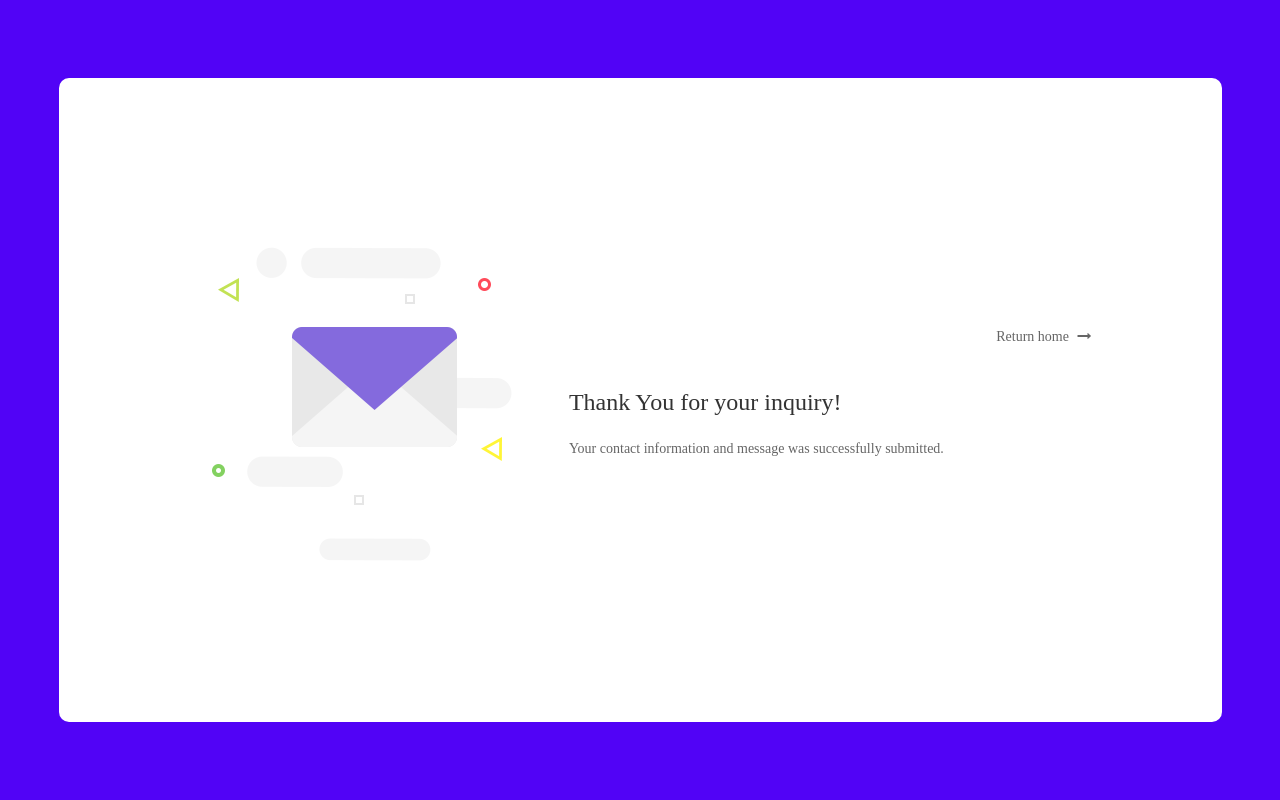
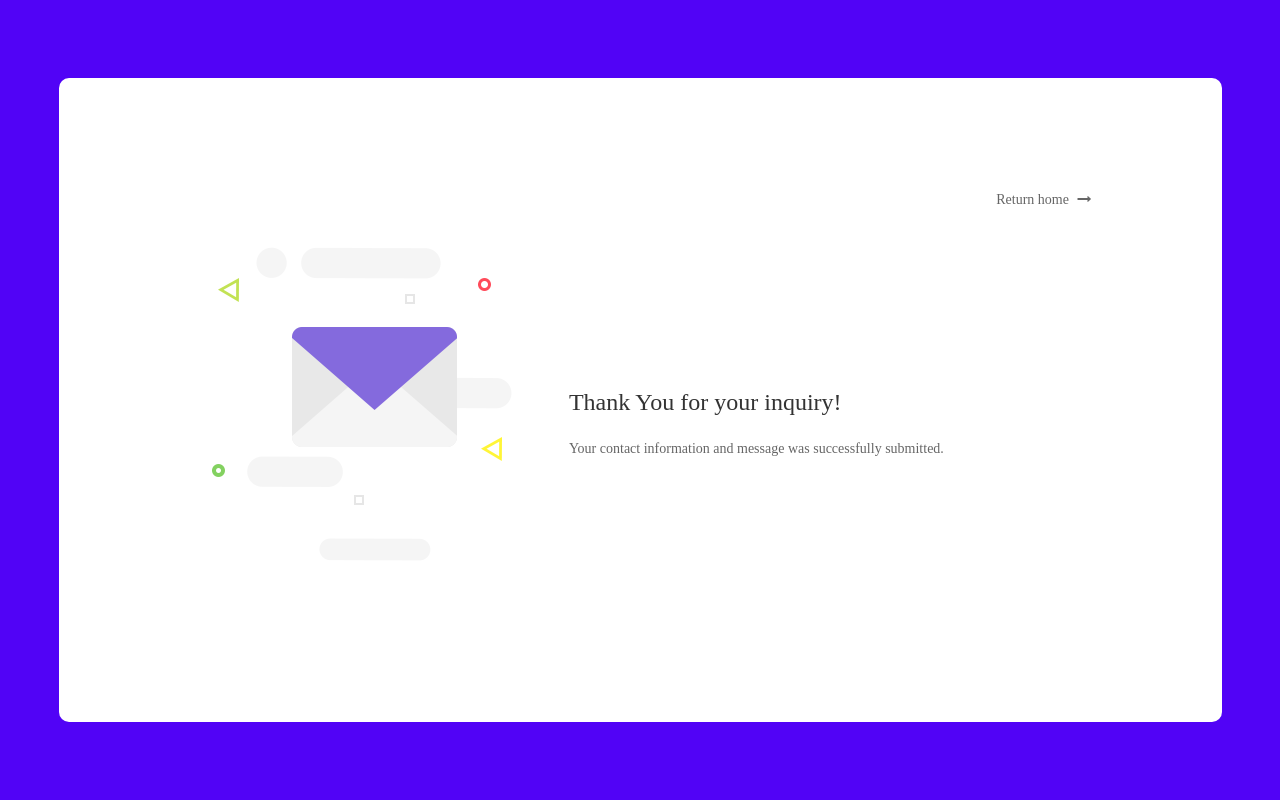
Before and after one commit to MashoAdo/InferArch, a Django app: template arch/templates/arch/success.html in a window 1280 px wide. Run offline with Django 3.2, Linux system fonts and the light colour scheme; the template is opened without the code that fills it, so the values that code supplies are empty; some libraries are stand-ins or nearby versions; some web fonts are replaced.

```diff
--- a/arch/templates/arch/success.html
+++ b/arch/templates/arch/success.html
@@ -32,12 +32,11 @@
 						Thank You for your inquiry!
                         <p style="padding-top: 20px;">Your contact information and message was successfully submitted.</p>
 					</span>
-					<div class="text-center p-t-136">
-						<a class="txt3" href="{% url 'home' %}">
-							Return home
-							<i class="fa fa-long-arrow-right m-l-5" aria-hidden="true"></i>
-						</a>
-					</div>
+					<a class="txt3" href="{% url 'home' %}">
+						Return home
+						<i class="fa fa-long-arrow-right m-l-5" aria-hidden="true"></i>
+					</a>
+				</div>
 				</form>
 			</div>
 		</div>
```
